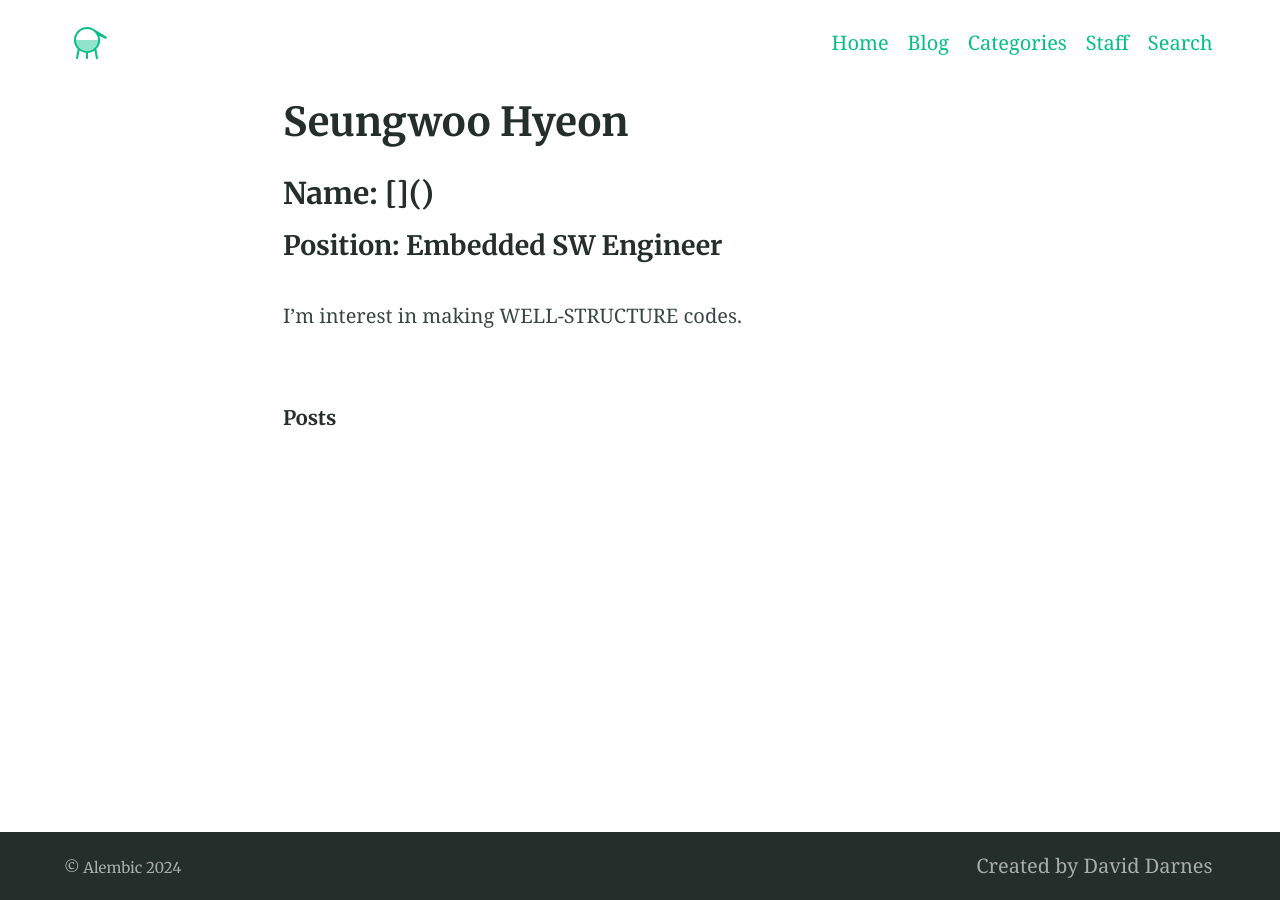
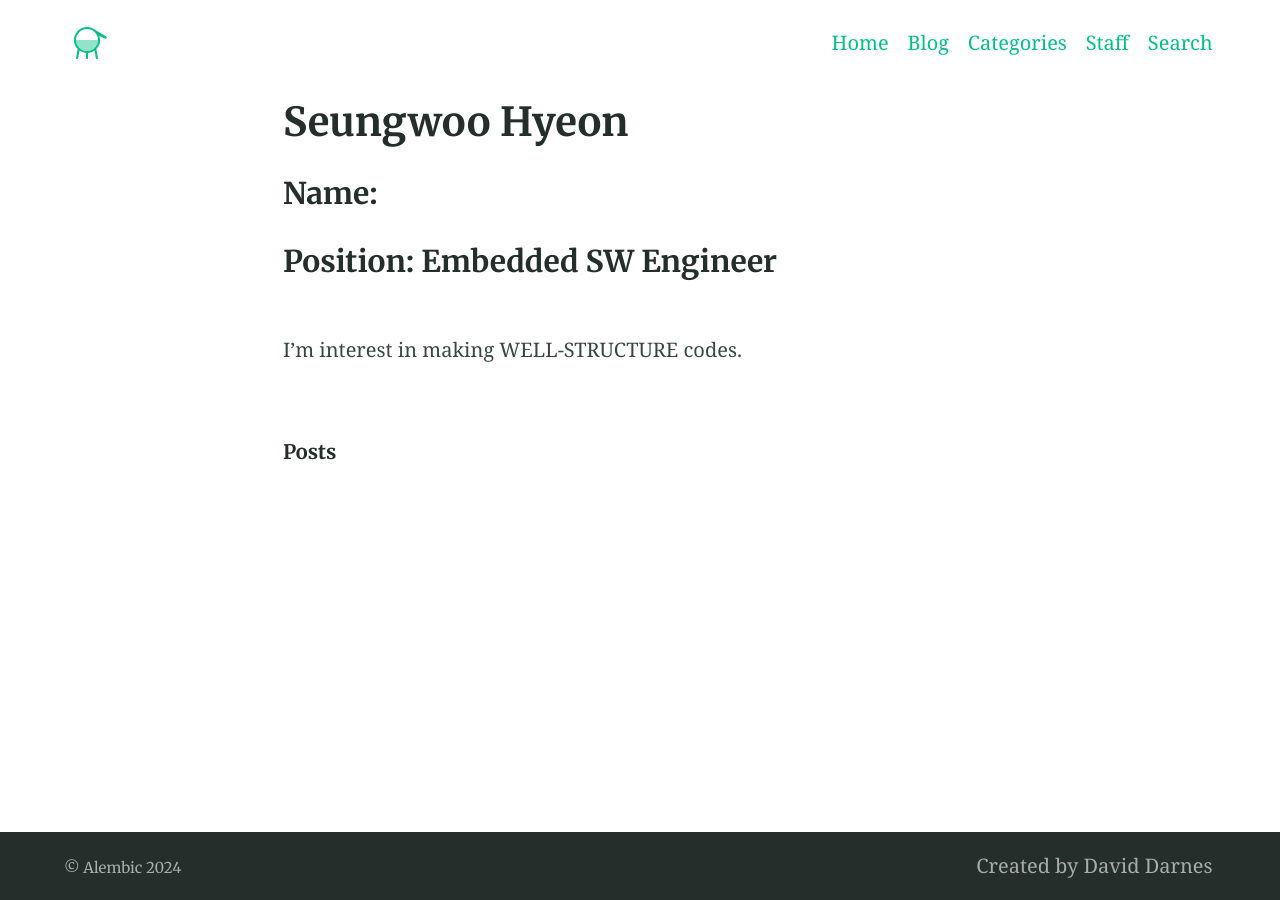
Before and after one commit to swthewhite-lab/swthewhite-lab.github.io, a Jekyll site: the page built from _authors/hwtheblack.md, in a window 1280 px wide. Built offline with Jekyll 4.4.1, drawn with Linux system fonts in a browser that asks for light colours.

```diff
--- a/_layouts/author.html
+++ b/_layouts/author.html
@@ -9,8 +9,8 @@ layout: default
   <article class="article  article--post  content  typeset">
 
     <h1>{{ page.name }}</h1>
-    <h3>Name: [{{ page.username }}]({{ page.github }})</h3>
-    <h4>Position: {{ page.position }}</h4>
+    <h3>Name: <a href="page.github">{{ page.username }}</a></h3>
+    <h3>Position: {{ page.position }}</h3>
     <p>
       {{ content }}
     </p>
```
